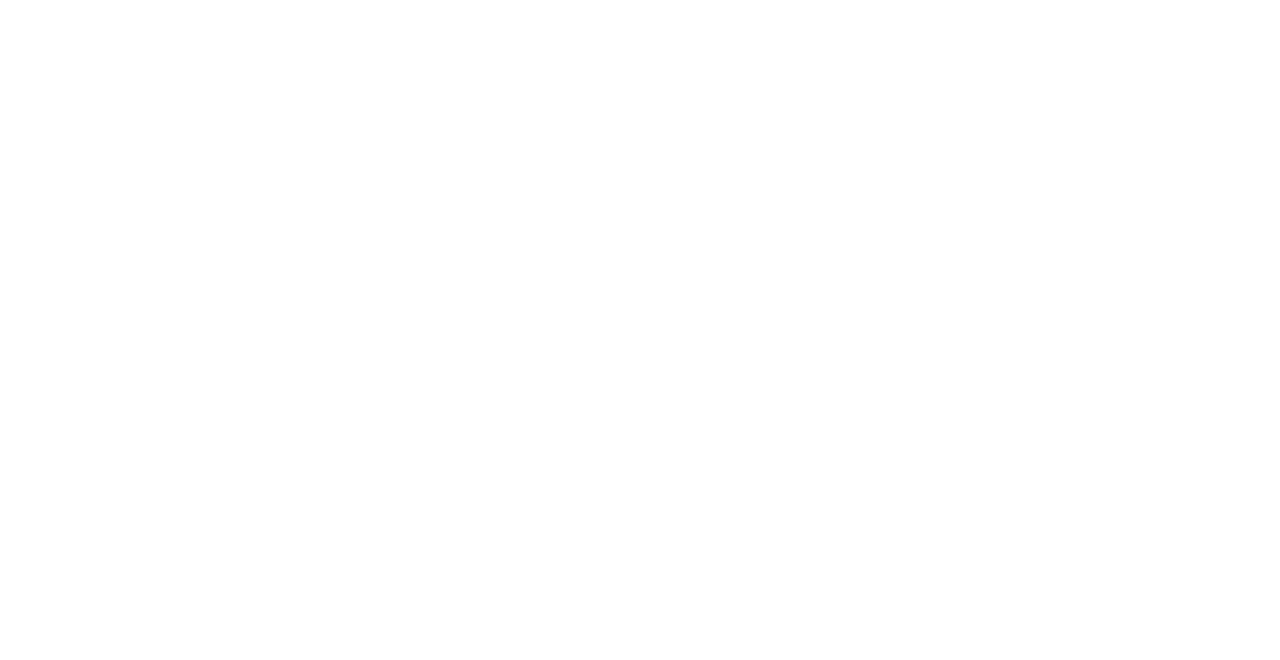
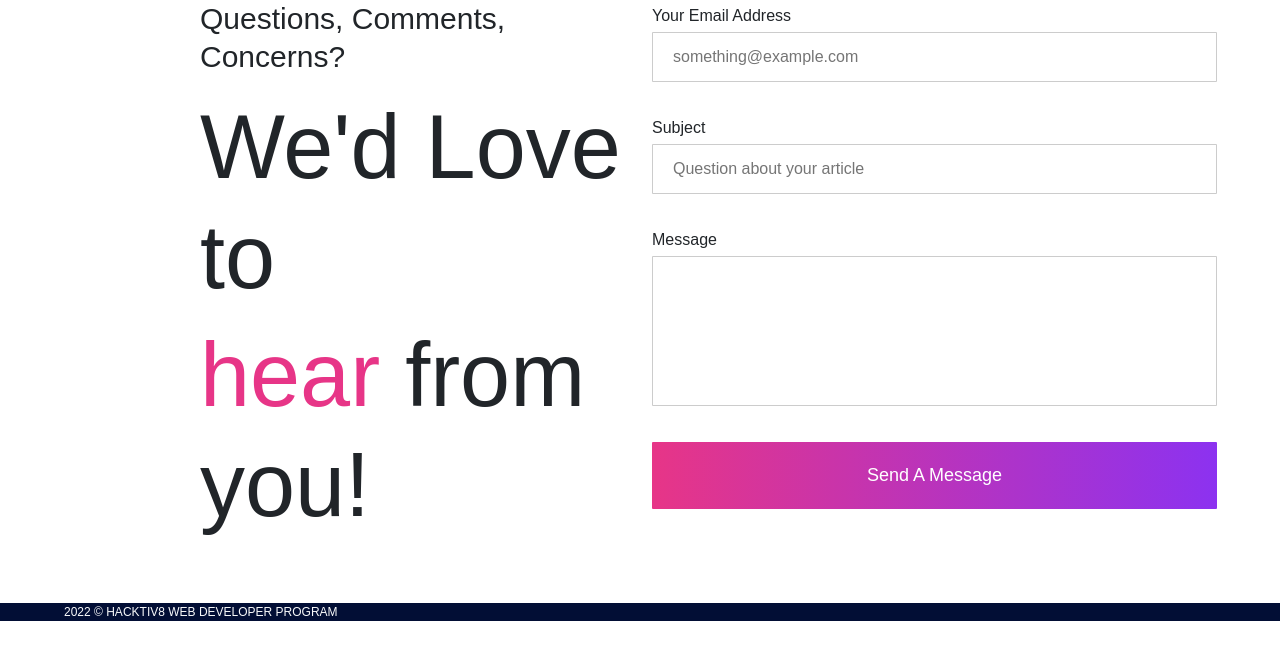
Before and after one commit to inpg-ks005/FinalProject-3-Kelompok-3, a plain HTML site: page contact/contact.html in a window 1280 px wide. Drawn offline with nearby package versions, Linux system fonts and the light colour scheme; a web font is replaced by a local one.

Commit message:
kontak footbar done

```diff
--- /dev/null
+++ b/contact/contact.css
@@ -0,0 +1,86 @@
+@import url("http://fonts.googleapis.com/css?family=Basic:400,300,700");
+
+.row {
+  display: flex;
+}
+
+.column {
+  flex: 50%;
+}
+
+.paragraf{
+  font-family: 'Basic', sans-serif;
+  font-size: 30px;
+  font-weight: 400;
+  line-height: 38px;
+  margin-left: 200px;
+}
+
+.bigtext{
+  font-family: 'Basic', sans-serif;
+  font-size: 90px;
+  font-weight: 400;
+  line-height: 110px;
+  margin-left: 200px;
+}
+
+.textlabels {
+  font-family: 'Basic', sans-serif;
+}
+
+.emailandform{
+  font-family: 'Basic', sans-serif;
+  width: 90%;
+  height: 50px;
+  padding: 12px 20px;
+  box-sizing: border-box;
+  border: 1px solid #00000033;
+  border-radius: 1px;
+  resize: none;
+}
+.texting{
+  font-family: 'Basic', sans-serif;
+  width: 90%;
+  height: 150px;
+  padding: 12px 20px;
+  box-sizing: border-box;
+  border: 1px solid #00000033;
+  border-radius: 1px;
+  resize: none;
+}
+
+.btn-sendmsg{
+
+font-family: 'Basic', sans-serif;
+font-weight: 400;
+font-size: 18px;
+text-align: center;
+color: #fff;
+background: linear-gradient(90deg, #e73587 0%, #8c32f0 100%);
+padding: 20px 30px;
+border: none;
+box-shadow: rgb(0, 0, 0) 0px 0px 0px 0px;
+border-radius: 1px;
+align-items: center;
+cursor: pointer;
+width: 90%;
+margin-bottom: 94px;
+}
+
+.footbar {
+    font-family: 'Basic', sans-serif;
+    font-size: 12px;
+    background-color: #020e35;
+    justify-content: space-between;
+    padding: 0 5vw;
+  }
+
+  .copyright p {
+    margin: 0;
+  }
+
+  .footbar-item {
+    text-decoration: none;
+    padding: 5px;
+    margin: 2px;
+  }
--- a/contact/contact.html
+++ b/contact/contact.html
@@ -4,7 +4,78 @@
     <meta charset="UTF-8" />
     <meta http-equiv="X-UA-Compatible" content="IE=edge" />
     <meta name="viewport" content="width=device-width, initial-scale=1.0" />
-    <title>Document</title>
+    <title>Contact</title>
+    <link rel="stylesheet" href="contact.css" />
+    <link
+      href="https://cdn.jsdelivr.net/npm/bootstrap@5.2.2/dist/css/bootstrap.min.css"
+      rel="stylesheet"
+      integrity="sha384-Zenh87qX5JnK2Jl0vWa8Ck2rdkQ2Bzep5IDxbcnCeuOxjzrPF/et3URy9Bv1WTRi"
+      crossorigin="anonymous"
+    />
+    <script
+      src="https://cdn.jsdelivr.net/npm/bootstrap@5.2.2/dist/js/bootstrap.bundle.min.js"
+      integrity="sha384-OERcA2EqjJCMA+/3y+gxIOqMEjwtxJY7qPCqsdltbNJuaOe923+mo//f6V8Qbsw3"
+      crossorigin="anonymous"
+      defer
+    ></script>
+    <script src="/js/index.js"></script>
   </head>
-  <body></body>
+  <body>
+    <div class="row">
+      <div class="column">
+        <p class="paragraf">Questions, Comments, Concerns?</p>
+        <h1 class="bigtext">We'd Love to</h1>
+        <h1 class="bigtext">
+          <span style="color: #e73587">hear</span> from you!
+        </h1>
+      </div>
+      <div class="column">
+        <form>
+          <div class="form-group">
+            <label class="my-1 mr-2 textlabels" for="emailaddress"
+              >Your Email Address</label
+            >
+            <input
+              type="email"
+              class="emailandform"
+              id="emailadderss"
+              placeholder="something@example.com"
+              style="margin-bottom: 30px"
+            />
+          </div>
+          <div class="form-group">
+            <label class="my-1 mr-2 col-xs-4 col-md-4 textlabels" for="quest"
+              >Subject</label
+            >
+            <input
+              type="text"
+              class="emailandform"
+              id="quest"
+              placeholder="Question about your article"
+              style="margin-bottom: 30px"
+            />
+          </div>
+          <div class="form-group">
+            <label class="my-1 mr-2 col-xs-4 col-md-4 textlabels" for="msg1"
+              >Message</label
+            >
+            <textarea
+              class="texting"
+              id="msg1"
+              rows="3"
+              placeholder="Your message starts with…"
+              style="margin-bottom: 30px"
+            >
+            </textarea>
+          </div>
+        </form>
+        <button type="button" class="btn-sendmsg">Send A Message</button>
+      </div>
+    </div>
+    <div class="footbar d-flex align-items-center">
+      <div class="copyright">
+        <p class="text-light">2022 © HACKTIV8 WEB DEVELOPER PROGRAM</p>
+      </div>
+    </div>
+  </body>
 </html>
```
